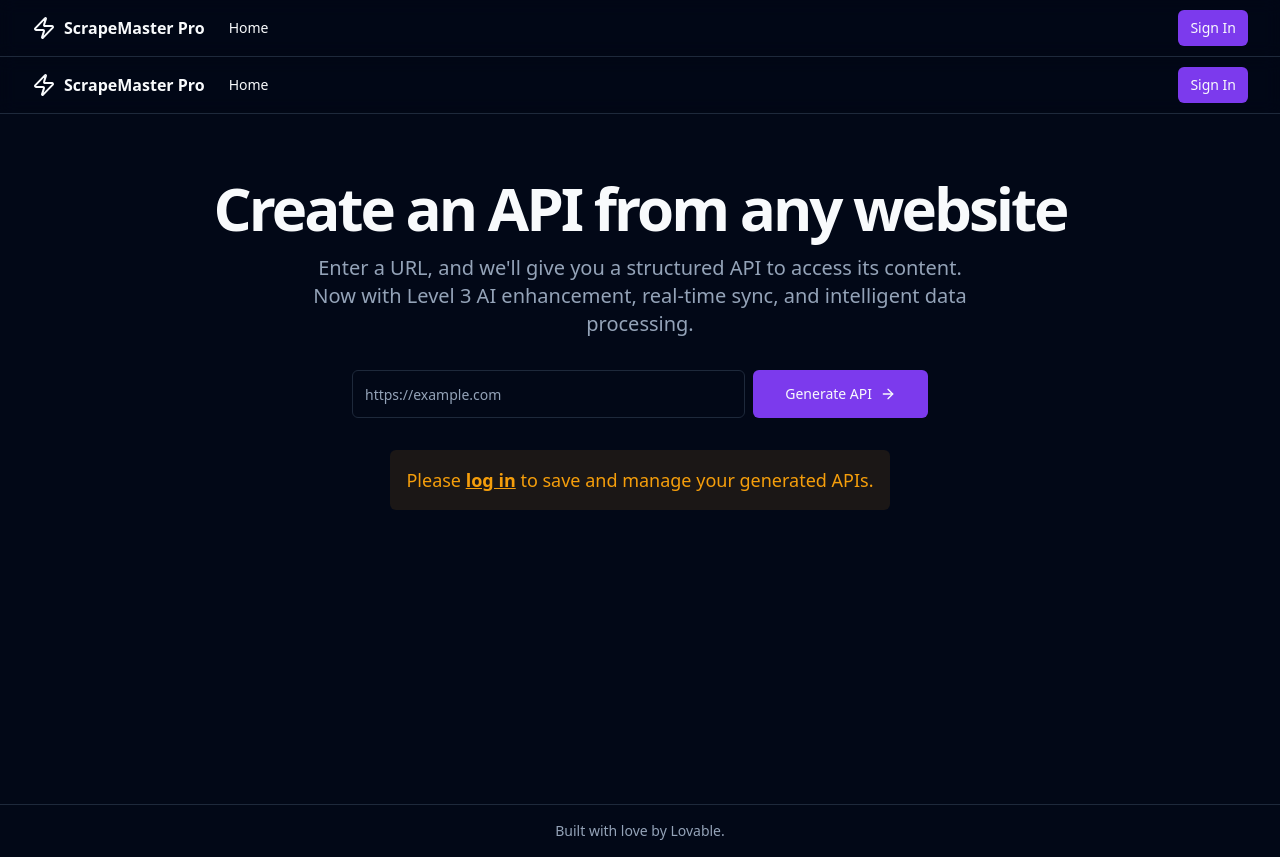
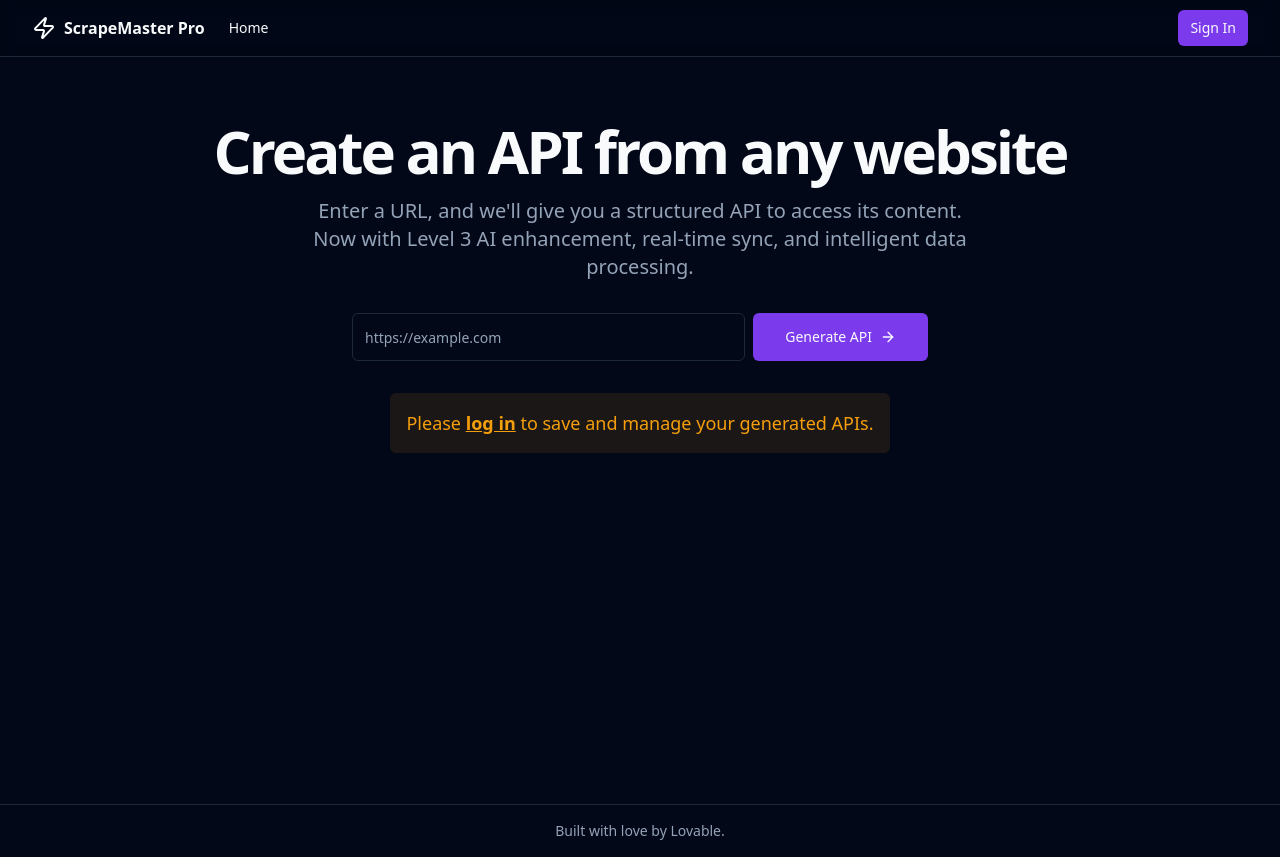
Before and after one commit to Lnxtanx/app-api-gateway-craft, a React (Vite) app: page / in a window 1280 px wide. Built offline with nearby package versions, Linux system fonts and the light colour scheme.

Commit message:
Fix: Remove duplicate navbar on home page
Removed the duplicate navigation bar on the home page by ensuring only the fixed header is displayed.

```diff
--- a/src/pages/Index.tsx
+++ b/src/pages/Index.tsx
@@ -1,5 +1,5 @@
+
 import { useState } from 'react';
-import Header from '@/components/Header';
 import CodeBlock from '@/components/CodeBlock';
 import AdvancedApiFeatures from '@/components/AdvancedApiFeatures';
 import RealTimeNotifications from '@/components/RealTimeNotifications';
@@ -114,7 +114,6 @@ const Index = () => {
 
   return (
     <div className="min-h-screen bg-background text-foreground flex flex-col">
-      <Header />
       <main className="flex-grow container mx-auto px-4 py-16 flex flex-col items-center text-center">
         <h2 className="text-4xl md:text-6xl font-extrabold tracking-tighter mb-4">
           Create an API from any website
```
